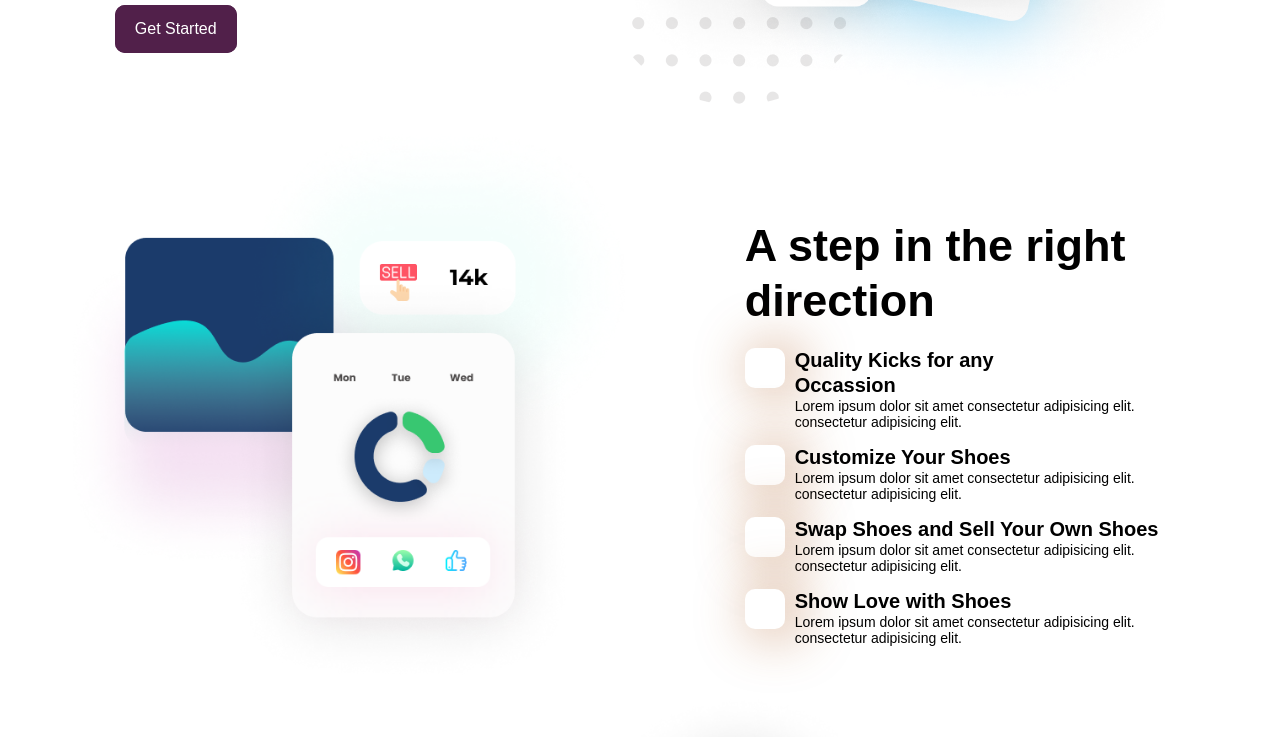
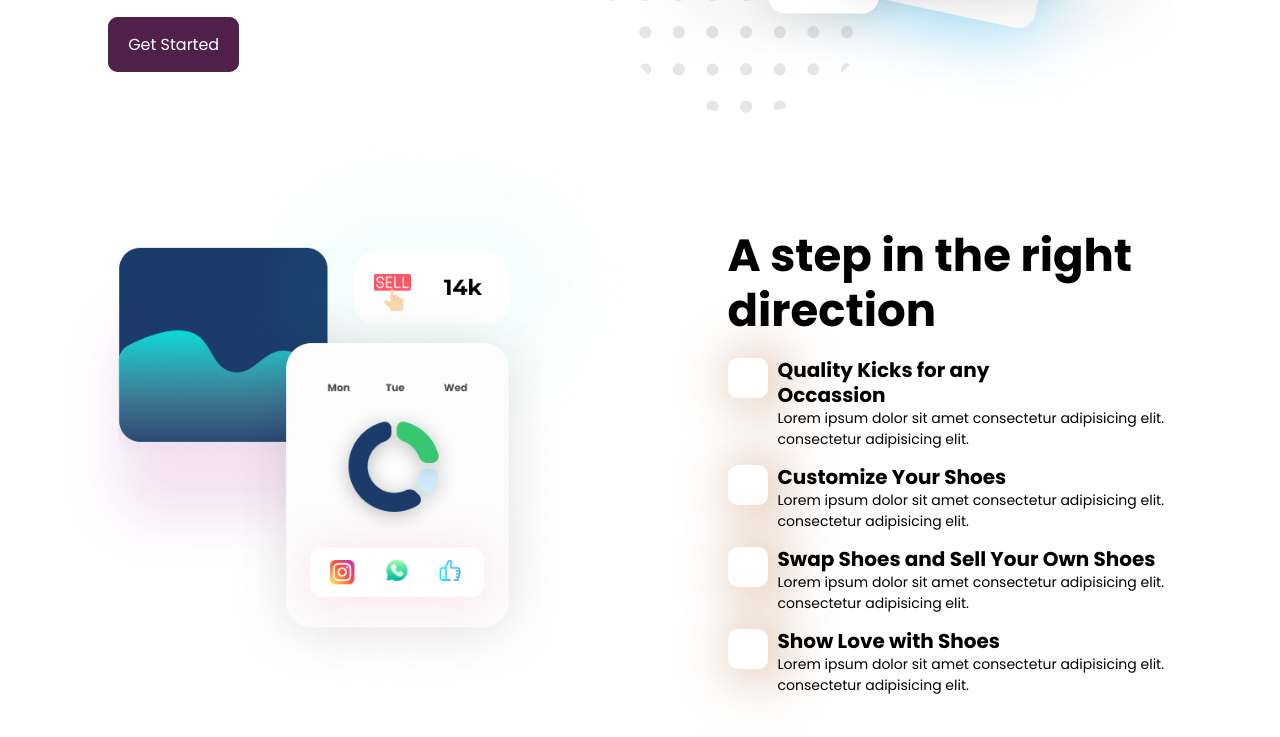
Before and after one commit to Haybuka/batalion, a plain HTML site: page index.html in a window 1280 px wide. Shown: the part 505-1242 px from the top of the page. Drawn offline with nearby package versions, Linux system fonts and the light colour scheme.

Commit message:
added google font

```diff
--- a/index.html
+++ b/index.html
@@ -7,6 +7,10 @@
     <meta name="description" content="Batalion">
     <meta name="keywords" content="shoe,footwear">
     <link rel="shortcut icon" href="/assets/image/logo/logo.png" type="image/x-icon">
+    <!-- Google Font -->
+    <link rel="preconnect" href="https://fonts.googleapis.com">
+<link rel="preconnect" href="https://fonts.gstatic.com" crossorigin>
+<link href="https://fonts.googleapis.com/css2?family=Poppins:wght@400;700&display=swap" rel="stylesheet">
     <!-- animate on scroll library -->
     <!-- <link href="https://unpkg.com/aos@2.3.1/dist/aos.css" rel="stylesheet"> -->
     <link rel="stylesheet" href="/assets/css/index.css">
```
